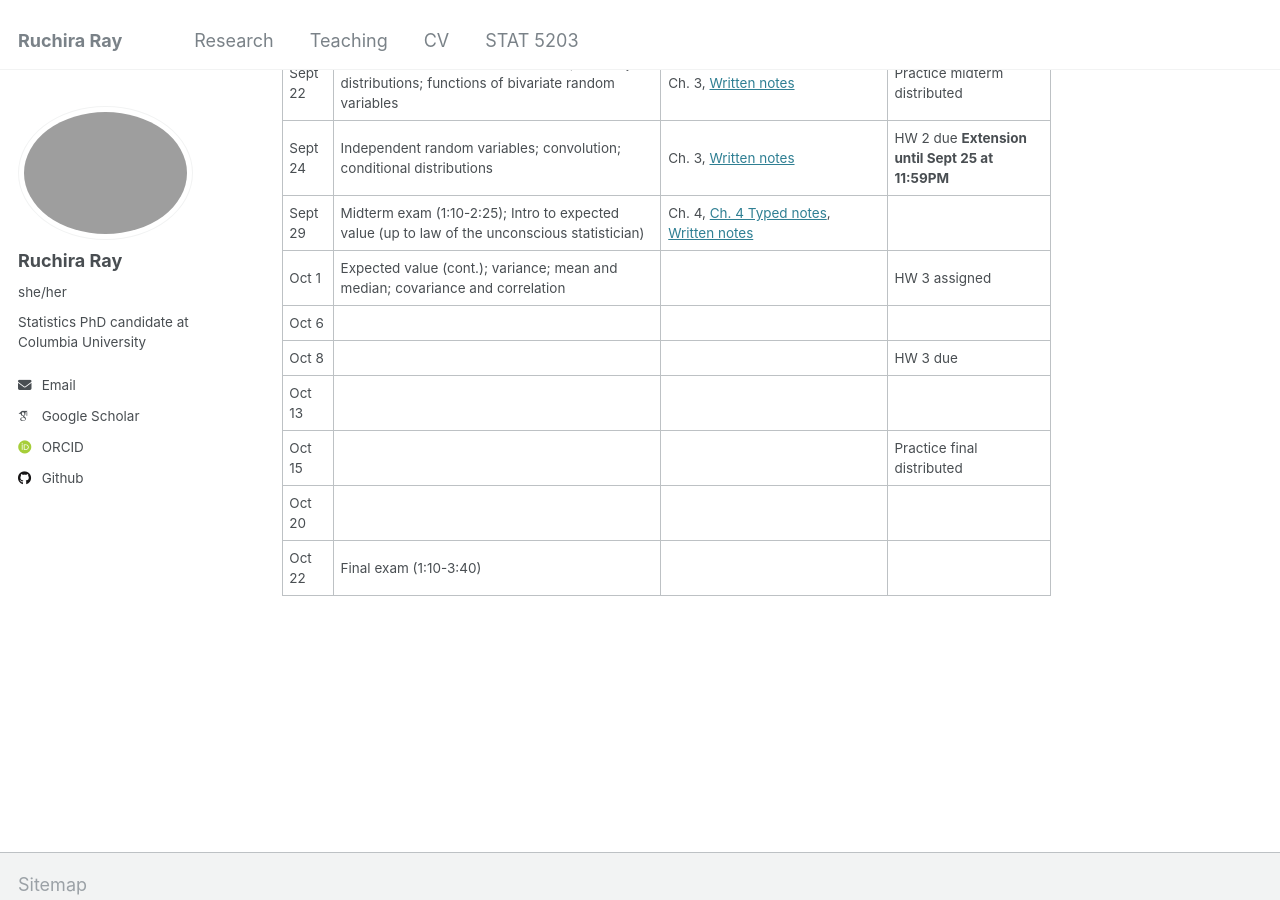
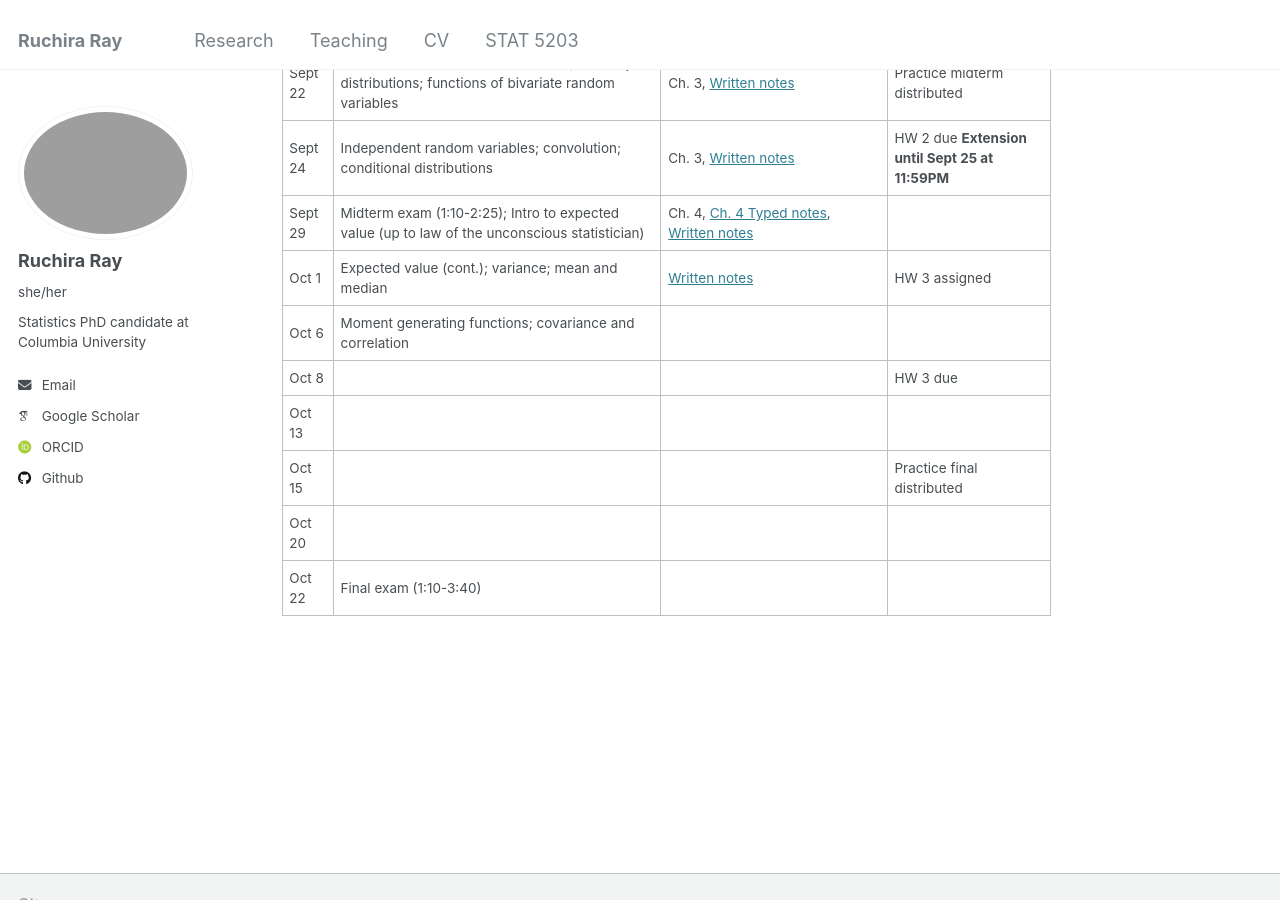
Before and after one commit to rray123/rray123.github.io, a Jekyll site: the page built from _pages/STAT5203.md, in a window 1280 px wide and 900 px high, scrolled down 718 px. Built offline with Jekyll 4.4.1, drawn with Linux system fonts in a browser that asks for light colours; some web fonts are replaced.

Commit message:
Update STAT5203.md

```diff
--- a/_pages/STAT5203.md
+++ b/_pages/STAT5203.md
@@ -28,8 +28,8 @@ Schedule subject to change. Check back regularly for updates.
 | Sept 22 |Functions of a random variable cont; Intro to joint distributions; functions of bivariate random variables | Ch. 3, [Written notes](https://rray123.github.io/files/Lecture5-written.pdf) | Practice midterm distributed|
 | Sept 24 |Independent random variables; convolution; conditional distributions| Ch. 3, [Written notes](https://rray123.github.io/files/Lecture6-written.pdf) |HW 2 due **Extension until Sept 25 at 11:59PM**|
 | Sept 29 |Midterm exam (1:10-2:25); Intro to expected value (up to law of the unconscious statistician)|Ch. 4, [Ch. 4 Typed notes](https://rray123.github.io/files/Ch4.pdf), [Written notes](https://rray123.github.io/files/Lecture7-written.pdf)||
-| Oct 1   |Expected value (cont.); variance; mean and median; covariance and correlation||HW 3 assigned|
-| Oct 6   ||||
+| Oct 1   |Expected value (cont.); variance; mean and median|[Written notes](https://rray123.github.io/files/Lecture8-written.pdf)|HW 3 assigned|
+| Oct 6   |Moment generating functions; covariance and correlation|||
 | Oct 8   |||HW 3 due|
 | Oct 13  ||||
 | Oct 15  |||Practice final distributed|
```
